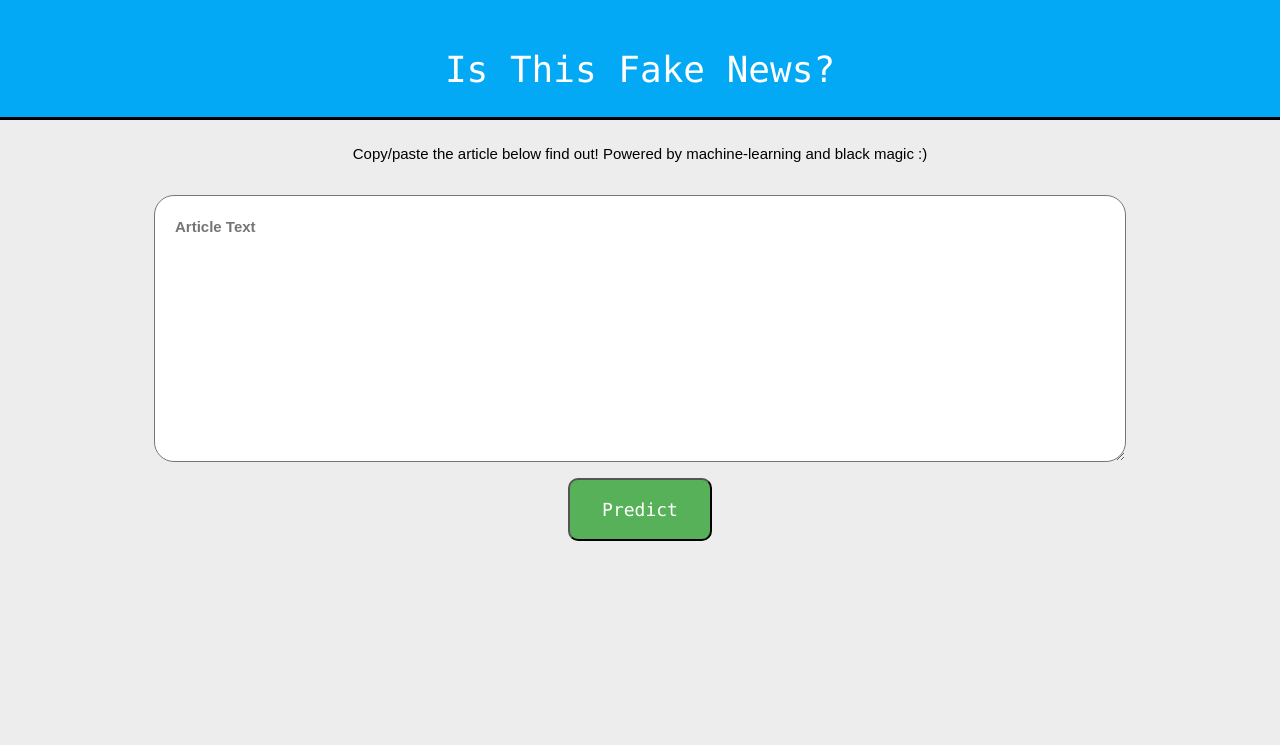
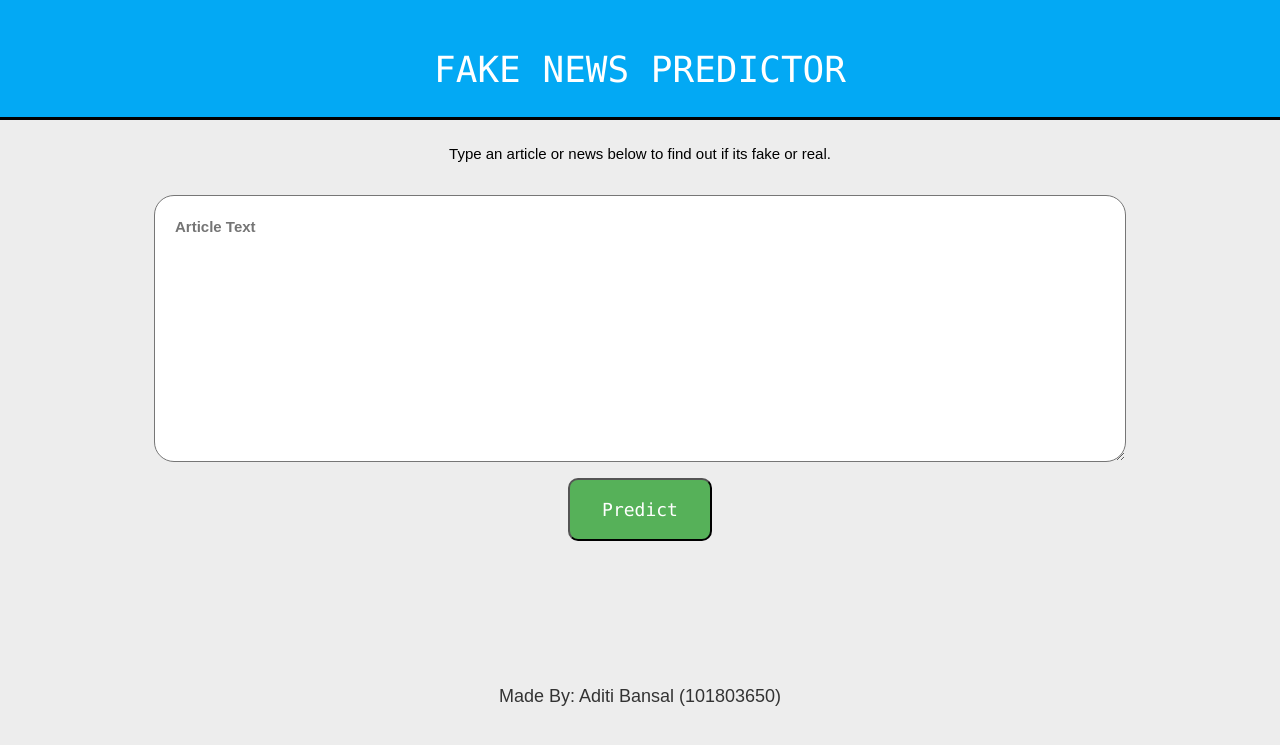
Before and after one commit to Aditibansal2603/Fake-news-detection, a Python web app: template templates/home.html in a window 1280 px wide. Shown: the top 745 px of the page. Run offline with Jinja, Linux system fonts and the light colour scheme; the template is opened without the code that fills it, so the values that code supplies are empty; some libraries are stand-ins or nearby versions.

Commit message:
Add files via upload

```diff
--- a/templates/home.html
+++ b/templates/home.html
@@ -19,14 +19,13 @@
 	<header>
 		<div class="container">
             <div id="brandname">
-                <h1 style="font-family: 'Monaco'; color: white;">Is This Fake News?</h1>
+                <h1 style="font-family: 'Monaco'; color: white;">FAKE NEWS PREDICTOR</h1>
             </div>
         </div>
     </header>
     <br/>
     <div class="container">
-        <span style="color: black; padding-top: 30px;">Copy/paste the article below find out!</span>
-        <span style="color: black; padding-top: 30px;">Powered by machine-learning and black magic :)</span>
+        <span style="color: black; padding-top: 30px;">Type an article or news below to find out if its fake or real.</span>
     </div>
 	<div class="container" style="padding-top: 30px;">
         <label>
@@ -43,6 +42,13 @@
     <div class="container">
         <h2 id="result-banner"></h2>
     </div>
+	<br>
+	<br>
+	<br>
+	<br>
+	<center>
+	<h4> Made By: Aditi Bansal (101803650)</h4>
+	</center>
 </body>
 
 <script>
```
